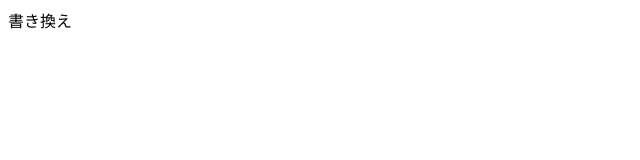
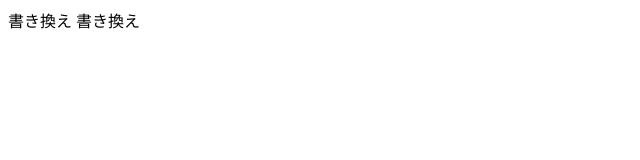
Before and after one commit to yota-okamo/20230421-test-1, a plain HTML site: page index.html in a window 1280 px wide. Shown: the full height of the page, 0-640 px from the left. Drawn offline with Linux system fonts and the light colour scheme.

Commit message:
本文増やしました

```diff
--- a/index.html
+++ b/index.html
@@ -6,5 +6,6 @@
    </head>
    <body>
      書き換え
+     書き換え
    </body>
 </html>
```
